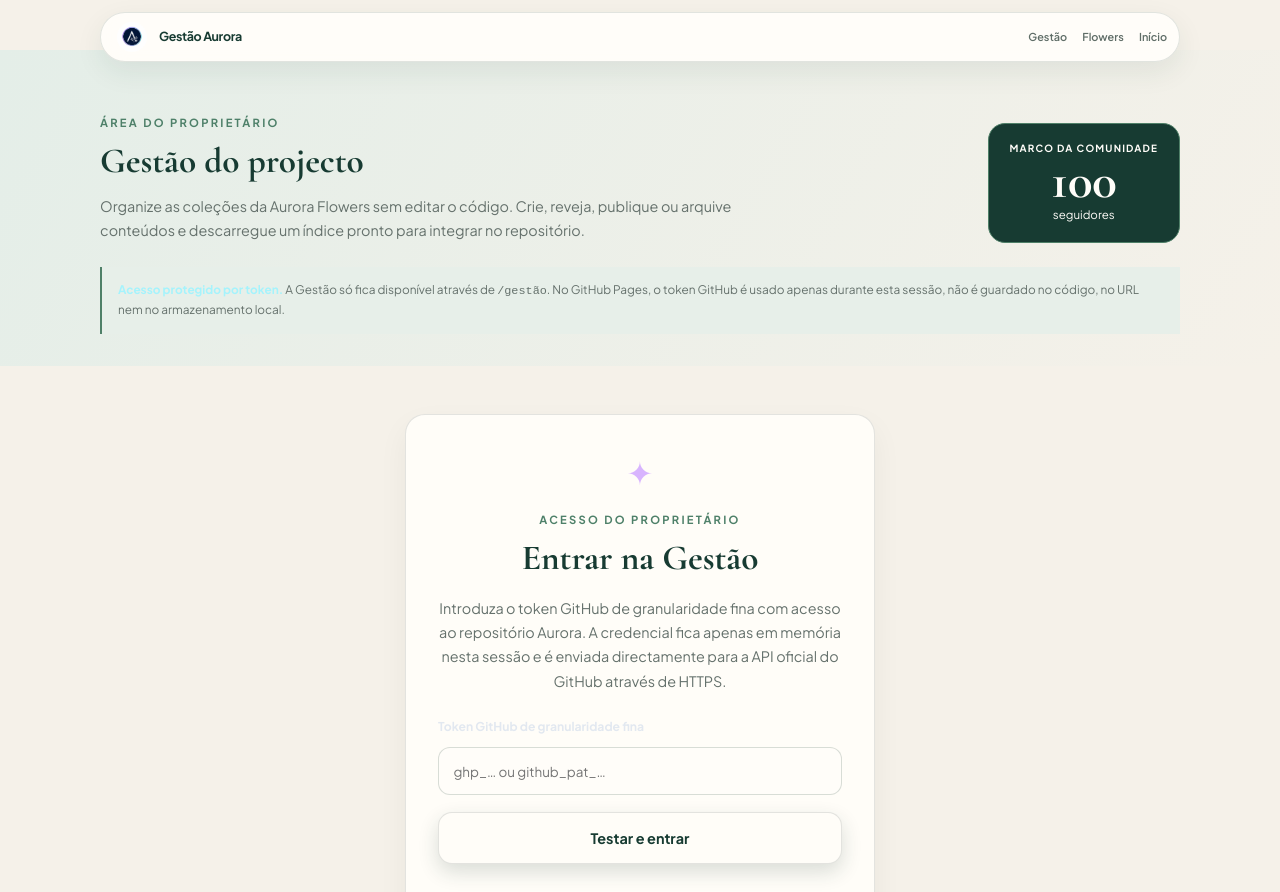
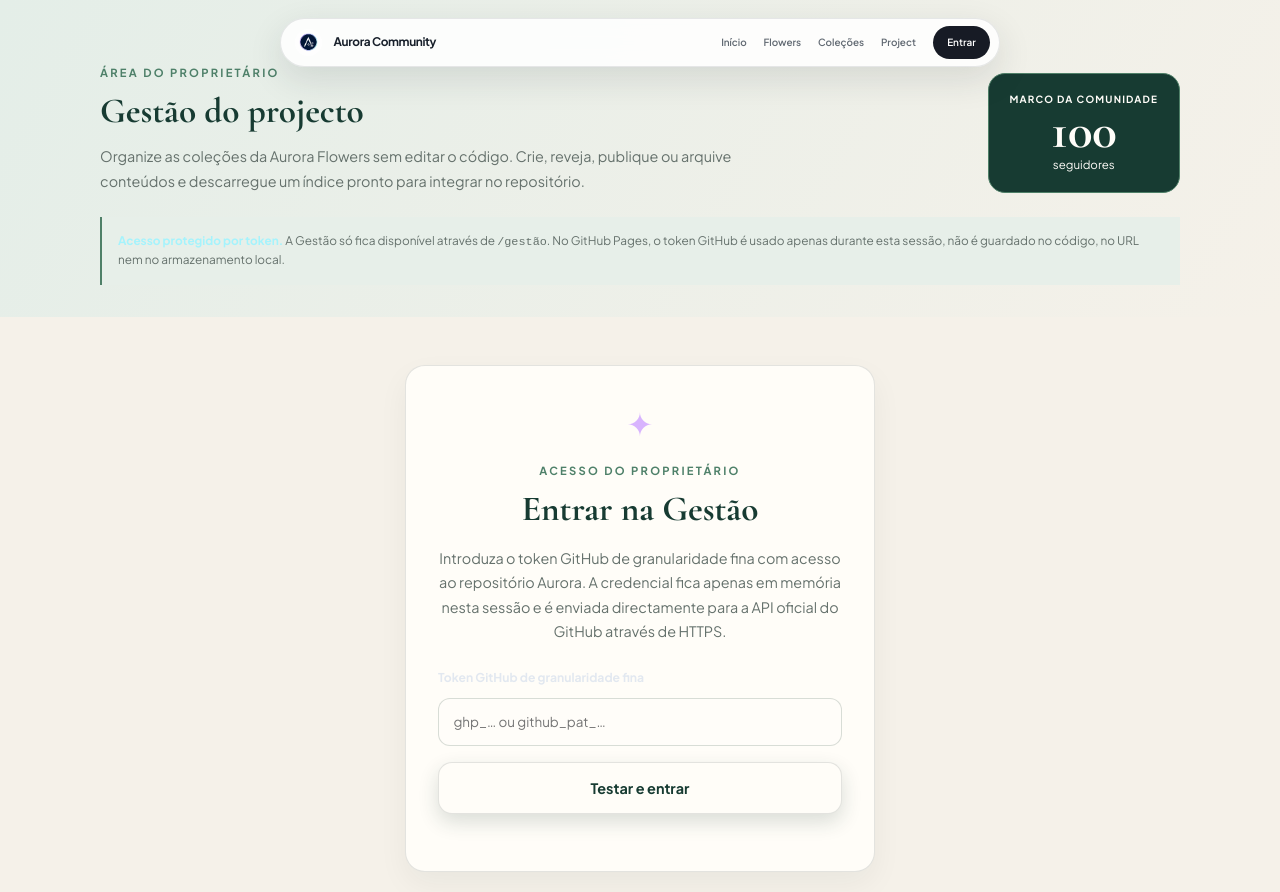
Before and after one commit to auroracommunityAO/AC, a plain HTML site: page gestao.html in a window 1280 px wide. Shown: the top 892 px of the page. Drawn offline with nearby package versions, Linux system fonts and the light colour scheme.

Commit message:
feat: uniformizar barra de exploracao

```diff
--- a/gestao.html
+++ b/gestao.html
@@ -15,16 +15,18 @@
     <div class="glow-orb glow-left"></div>
     <div class="glow-orb glow-right"></div>
 
-    <header class="site-header">
+    <header class="site-header home-header">
         <div class="header-container">
-            <a href="gestao.html" class="brand-link">
-                <img src="assets/logo-icon.webp" alt="Aurora Community" class="brand-logo">
-                <span class="brand-title">Gestão Aurora</span>
+            <a href="index.html" class="brand-link">
+                <img src="assets/logo-icon.webp" alt="Aurora Community" class="brand-logo" width="38" height="38">
+                <span class="brand-title">Aurora Community</span>
             </a>
-            <nav class="header-nav" aria-label="Navegação da Gestão">
-                <a href="gestao.html" class="nav-link">Gestão</a>
+            <nav class="header-nav" aria-label="Navegação principal">
+                <a href="index.html" class="nav-link">Início</a>
                 <a href="flowers.html" class="nav-link">Flowers</a>
-                <a href="index.html" class="nav-link">Início</a>
+                <a href="collections.html" class="nav-link">Coleções</a>
+                <a href="project.html" class="nav-link">Project</a>
+                <a href="https://chat.whatsapp.com/K68U35kWFdo4KT2sY5Kv8j?mode=gi_t" target="_blank" rel="noopener noreferrer" class="nav-link nav-link-cta">Entrar</a>
             </nav>
         </div>
     </header>
--- a/style.css
+++ b/style.css
@@ -1135,3 +1135,33 @@
 .collections-page .collection-hero-grid .milestone-card {
     width: min(100%, 620px);
 }
+
+/* Barra de exploração copiada da homepage para todas as páginas */
+.site-header.home-header {
+    position: absolute;
+    top: 1.1rem;
+    left: 50%;
+    width: min(720px, calc(100% - 2rem));
+    margin: 0;
+    transform: translateX(-50%);
+    padding: 0.45rem 0.55rem 0.45rem 0.85rem;
+    border: 1px solid rgba(24, 32, 43, 0.1);
+    border-radius: 999px;
+    background: rgba(255, 255, 255, 0.86);
+    box-shadow: 0 12px 35px rgba(34, 40, 48, 0.12);
+    backdrop-filter: blur(18px);
+}
+.site-header.home-header .header-container { max-width: none; }
+.site-header.home-header .brand-logo { width: 27px; height: 27px; border: 0; box-shadow: none; }
+.site-header.home-header .brand-title { color: #18202b; font-family: 'Plus Jakarta Sans', sans-serif; font-size: 0.74rem; letter-spacing: -0.03em; }
+.site-header.home-header .header-nav { align-items: center; gap: 1.05rem; }
+.site-header.home-header .nav-link { color: #626a73; font-size: 0.62rem; font-weight: 600; }
+.site-header.home-header .nav-link:hover, .site-header.home-header .nav-link.active { color: #18202b; }
+.site-header.home-header .nav-link-cta { padding: 0.55rem 0.9rem; border-radius: 999px; background: #171b25; color: #fff !important; }
+@media (max-width: 760px) {
+    .site-header.home-header { top: 0.65rem; }
+    .site-header.home-header .brand-title { display: none; }
+    .site-header.home-header .header-nav { gap: 0.55rem; flex-wrap: wrap; justify-content: end; }
+    .site-header.home-header .nav-link { font-size: 0.56rem; }
+    .site-header.home-header .nav-link-cta { padding: 0.48rem 0.7rem; }
+}
```
Also changed, not shown: collections.html (+2 -1 lines), flowers.html (+3 -2 lines), project.html (+5 -4 lines).
